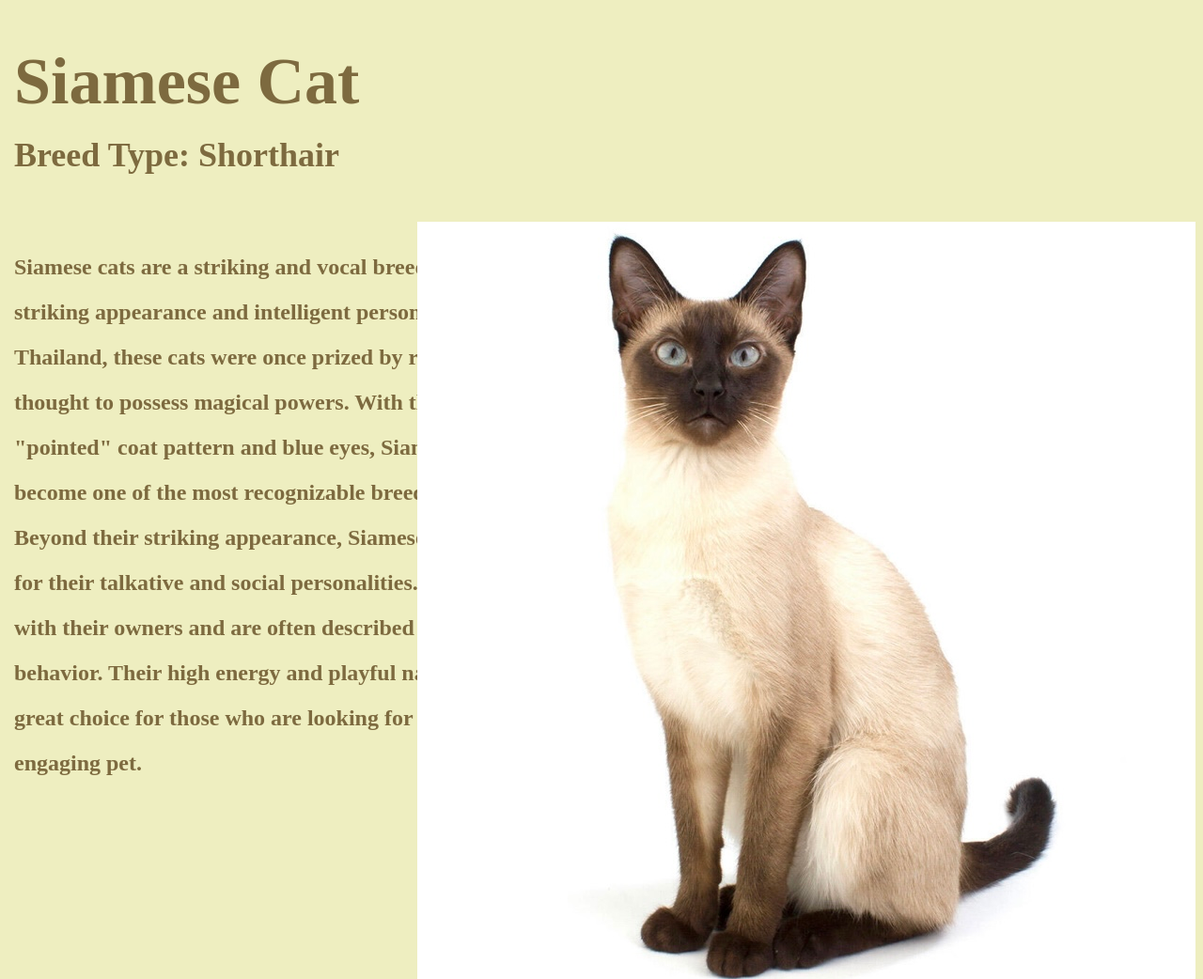
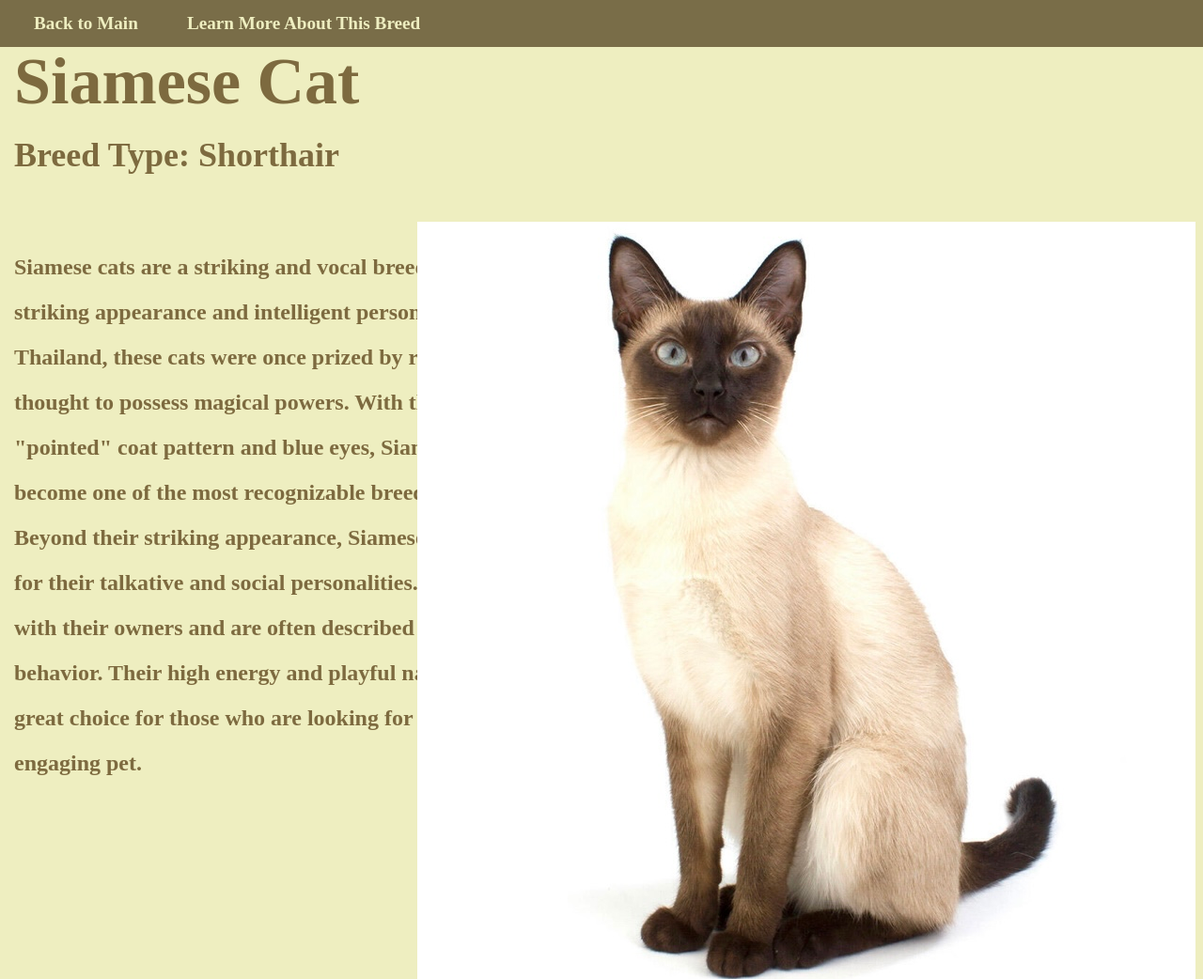
Before and after one commit to songangelica/cat-lovers-cite, a plain HTML site: page siamese_cat.html in a window 1280 px wide. Shown: the top 1042 px of the page at 94% size. Drawn offline with Linux system fonts and the light colour scheme.

Commit message:
Update siamese_cat.html

```diff
--- a/siamese_cat.html
+++ b/siamese_cat.html
@@ -5,6 +5,14 @@
         <link rel="stylesheet" href="breeds.css">
     </head>
     <body>
+
+         <nav>
+                <ul>
+                  <li><a href="#home">Back to Main</a></li>
+                  <li style: float: right;><a href="https://www.purina.co.uk/find-a-pet/cat-breeds/siamese">Learn More About This Breed</a><li>
+                </ul>
+              </nav>
+
         <h1>Siamese Cat</h1>
         <h2>Breed Type: Shorthair</h2>
         <p>
```
